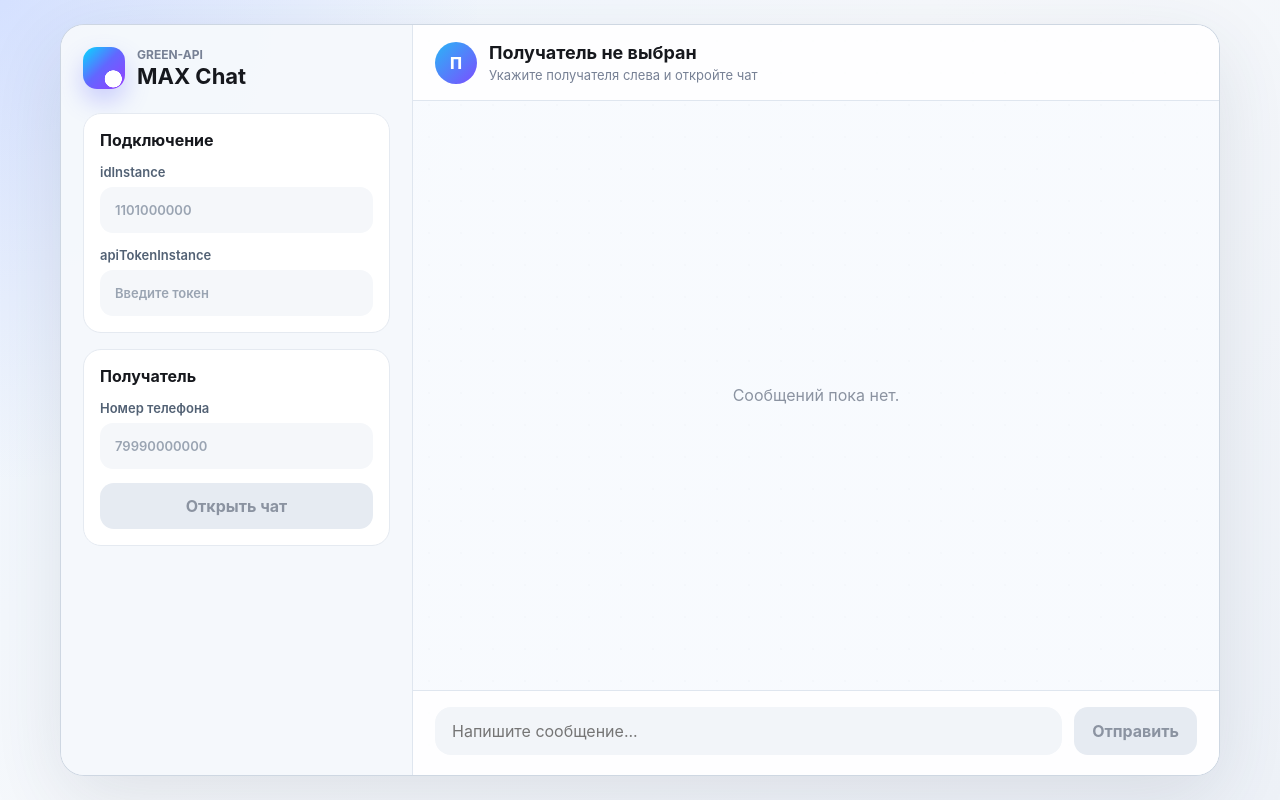
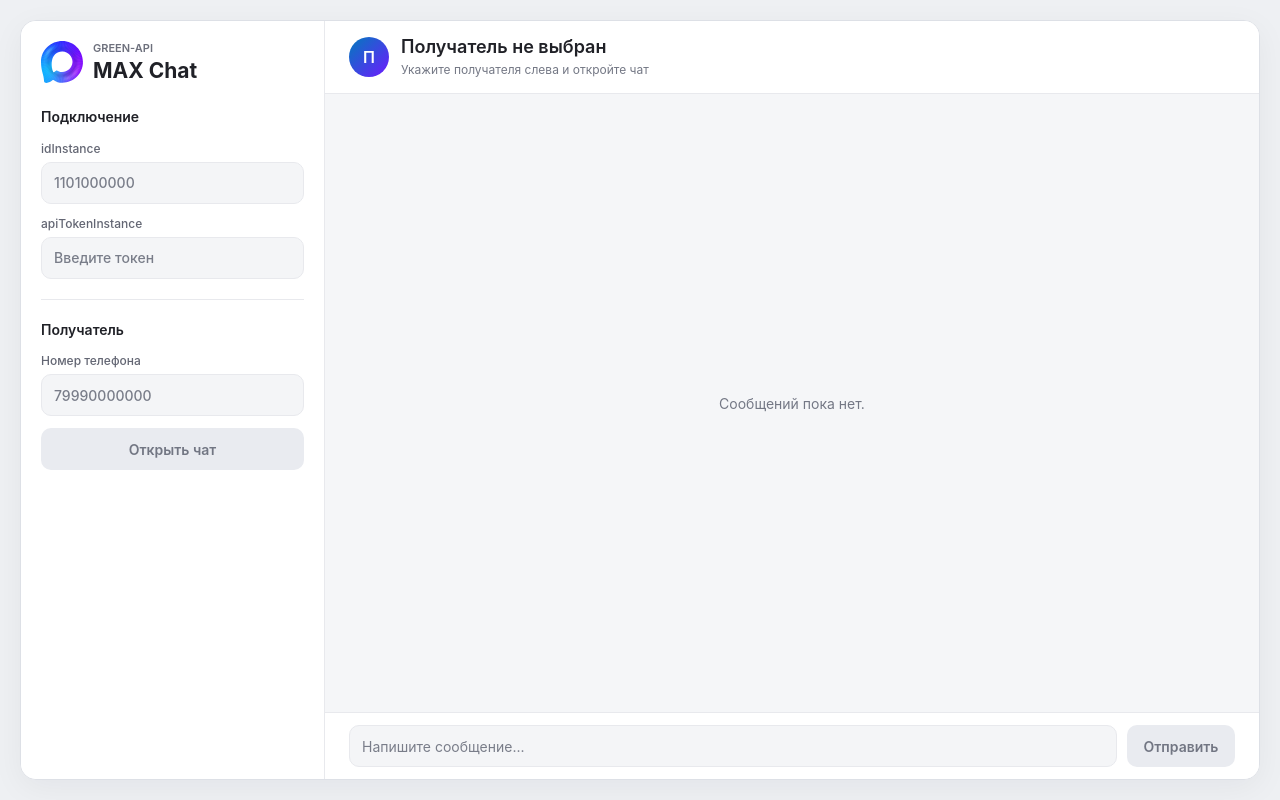
Before and after one commit to toshnotik/green-api-chat, a React (Vite) app: page / in a window 1280 px wide. Built offline with nearby package versions, Linux system fonts and the light colour scheme.

Commit message:
feat: update MAX branding and project presentation

```diff
--- a/index.html
+++ b/index.html
@@ -2,6 +2,7 @@
 <html lang="ru">
   <head>
     <meta charset="UTF-8" />
+    <link rel="icon" type="image/svg+xml" href="/max-logo.svg" />
     <meta name="viewport" content="width=device-width, initial-scale=1.0" />
     <title>GREEN-API MAX Chat</title>
   </head>
--- a/src/App.module.scss
+++ b/src/App.module.scss
@@ -1,214 +1,217 @@
 .page {
   min-height: 100vh;
-  padding: 24px;
-  background:
-    radial-gradient(circle at top left, rgba(98, 128, 255, 0.18), transparent 32%),
-    linear-gradient(135deg, #eef6ff 0%, #f7f9fc 45%, #eef2f8 100%);
-  color: #16181d;
+  padding: 20px;
+  color: #202127;
+  background: #eef0f3;
+  font-size: 14px;
+  letter-spacing: 0;
 }
 
 .shell {
   display: grid;
-  grid-template-columns: minmax(300px, 352px) minmax(0, 1fr);
-  width: min(1160px, 100%);
-  min-height: calc(100vh - 48px);
+  grid-template-columns: 304px minmax(0, 1fr);
+  width: min(1280px, 100%);
+  height: calc(100dvh - 40px);
+  min-height: 540px;
   margin: 0 auto;
   overflow: hidden;
-  background: rgba(255, 255, 255, 0.78);
-  border: 1px solid rgba(194, 205, 219, 0.8);
-  border-radius: 24px;
-  box-shadow: 0 24px 80px rgba(43, 57, 84, 0.12);
+  background: #ffffff;
+  border: 1px solid #dde0e6;
+  border-radius: 16px;
+  box-shadow: 0 8px 32px rgba(24, 28, 38, 0.05);
 }
 
 .sidebar {
   display: flex;
   flex-direction: column;
-  gap: 16px;
-  padding: 22px;
-  background: rgba(245, 248, 252, 0.92);
-  border-right: 1px solid #dfe6ef;
+  gap: 20px;
+  min-width: 0;
+  padding: 20px;
+  overflow-y: auto;
+  background: #ffffff;
+  border-right: 1px solid #e8e9ed;
 }
 
 .brand {
   display: flex;
-  gap: 12px;
+  gap: 10px;
   align-items: center;
-  margin-bottom: 8px;
+  padding-bottom: 4px;
 
   h1 {
-    margin: 2px 0 0;
-    font-size: 22px;
-    line-height: 1.1;
+    margin: 3px 0 0;
+    font-size: 21px;
+    font-weight: 700;
+    line-height: 1.2;
   }
 }
 
 .logo {
+  flex: 0 0 auto;
   width: 42px;
   height: 42px;
-  border-radius: 14px;
-  background:
-    radial-gradient(circle at 72% 76%, #ffffff 0 19%, transparent 20%),
-    linear-gradient(135deg, #14c8ff 8%, #6267ff 48%, #8f44ff 92%);
-  box-shadow: 0 12px 24px rgba(95, 98, 255, 0.28);
+  object-fit: contain;
 }
 
 .eyebrow {
   margin: 0;
-  color: #778195;
-  font-size: 12px;
-  font-weight: 700;
-  letter-spacing: 0;
+  color: #6d707c;
+  font-size: 11px;
+  font-weight: 600;
   text-transform: uppercase;
 }
 
 .panel {
   display: flex;
   flex-direction: column;
-  gap: 14px;
-  padding: 16px;
-  background: #ffffff;
-  border: 1px solid #e5eaf1;
-  border-radius: 18px;
+  gap: 12px;
+  margin: 0;
+  padding: 0;
+
+  & + .panel {
+    padding-top: 20px;
+    border-top: 1px solid #e8e9ed;
+  }
 }
 
-.panelHeader {
-  display: flex;
-  align-items: center;
-  justify-content: space-between;
-  gap: 12px;
-
-  h2 {
-    margin: 0;
-    font-size: 16px;
-    line-height: 1.25;
-  }
-
-  span {
-    padding: 5px 10px;
-    color: #526174;
-    font-size: 12px;
-    background: #eef3f8;
-    border-radius: 999px;
-  }
+.panelHeader h2 {
+  margin: 0 0 2px;
+  font-size: 14px;
+  font-weight: 600;
+  line-height: 1.4;
 }
 
 .field {
   display: flex;
   flex-direction: column;
-  gap: 7px;
-  color: #526174;
-  font-size: 13px;
-  font-weight: 600;
+  gap: 6px;
+  color: #636673;
+  font-size: 12px;
+  font-weight: 500;
+}
 
-  input {
+.field input,
+.composer input {
+  min-width: 0;
   width: 100%;
-    min-height: 46px;
-    padding: 0 14px;
-    color: #16181d;
+  min-height: 42px;
+  padding: 0 12px;
+  color: #202127;
   font: inherit;
-    background: #f5f7fa;
-    border: 1px solid transparent;
-    border-radius: 13px;
+  font-size: 14px;
+  background: #f4f5f7;
+  border: 1px solid #e8e9ed;
+  border-radius: 10px;
   outline: none;
   transition:
-      border-color 160ms ease,
-      background 160ms ease,
-      box-shadow 160ms ease;
+    border-color 150ms ease,
+    background 150ms ease,
+    box-shadow 150ms ease;
+
+  &::placeholder {
+    color: #797d89;
   }
 
-  input:focus {
-    background: #ffffff;
-    border-color: #7c89ff;
-    box-shadow: 0 0 0 4px rgba(124, 137, 255, 0.14);
+  &:hover:not(:disabled) {
+    border-color: #cdd0d9;
   }
 
-  input::placeholder {
-    color: #9aa4b2;
+  &:focus {
+    background: #ffffff;
+    border-color: #6e1aff;
+    box-shadow: 0 0 0 3px rgba(110, 26, 255, 0.1);
+  }
+
+  &:disabled {
+    color: #858894;
+    background: #f4f5f7;
+    cursor: default;
   }
 }
 
 .primaryButton,
 .composer button {
-  min-height: 46px;
-  padding: 0 18px;
+  min-height: 42px;
+  padding: 0 16px;
   color: #ffffff;
   font: inherit;
-  font-weight: 700;
-  background: #4f63ff;
+  font-size: 14px;
+  font-weight: 600;
+  background: linear-gradient(115deg, #007bbd, #471aff 65%, #9500ff);
   border: 0;
-  border-radius: 14px;
+  border-radius: 10px;
   cursor: pointer;
   transition:
-    transform 160ms ease,
-    box-shadow 160ms ease,
-    background 160ms ease;
+    filter 150ms ease,
+    box-shadow 150ms ease;
+
+  &:hover:not(:disabled) {
+    filter: brightness(1.08);
+    box-shadow: 0 3px 10px rgba(71, 26, 255, 0.15);
   }
 
-.primaryButton:hover,
-.composer button:hover {
-  background: #4354df;
-  box-shadow: 0 12px 24px rgba(79, 99, 255, 0.2);
-  transform: translateY(-1px);
+  &:active:not(:disabled) {
+    filter: brightness(0.95);
   }
 
-.primaryButton:disabled:hover,
-.composer button:disabled:hover {
-  background: #e6ebf2;
-  box-shadow: none;
-  transform: none;
+  &:focus-visible {
+    outline: 2px solid #6e1aff;
+    outline-offset: 3px;
   }
 
-.primaryButton:disabled,
-.composer button:disabled {
-  color: #8b93a1;
-  background: #e6ebf2;
-  box-shadow: none;
+  &:disabled {
+    color: #727683;
+    background: #e9ebf0;
     cursor: default;
-  transform: none;
+  }
 }
 
 .error {
   margin: 0;
-  padding: 12px 14px;
-  color: #9f1d35;
-  font-size: 13px;
-  line-height: 1.4;
+  padding: 10px 12px;
+  color: #a1253c;
+  font-size: 12px;
+  line-height: 1.5;
+  overflow-wrap: anywhere;
   background: #fff1f3;
-  border: 1px solid #ffd4dc;
-  border-radius: 14px;
+  border: 1px solid #f6d5db;
+  border-radius: 8px;
 }
 
 .chat {
   display: grid;
-  grid-template-rows: auto 1fr auto;
+  grid-template-rows: auto minmax(0, 1fr) auto;
   min-width: 0;
-  background:
-    linear-gradient(rgba(247, 250, 254, 0.88), rgba(247, 250, 254, 0.88)),
-    radial-gradient(circle at 16px 16px, rgba(83, 102, 126, 0.16) 1px, transparent 1px);
-  background-size:
-    auto,
-    32px 32px;
+  min-height: 0;
+  background: #f5f6f8;
 }
 
 .chatHeader {
   display: flex;
   gap: 12px;
   align-items: center;
-  min-height: 76px;
-  padding: 16px 22px;
-  background: rgba(255, 255, 255, 0.86);
-  border-bottom: 1px solid #dfe6ef;
+  min-height: 72px;
+  padding: 14px 24px;
+  background: #ffffff;
+  border-bottom: 1px solid #e8e9ed;
+
+  > div:last-child {
+    min-width: 0;
+  }
 
   h2 {
     margin: 0;
+    font-size: 18px;
+    font-weight: 600;
+    line-height: 1.35;
     overflow-wrap: anywhere;
-    font-size: 18px;
   }
 
   p {
-    margin: 4px 0 0;
-    color: #778195;
-    font-size: 13px;
+    margin: 3px 0 0;
+    color: #747885;
+    font-size: 12px;
+    line-height: 1.4;
     overflow-wrap: anywhere;
   }
 }
@@ -217,143 +220,149 @@
   display: grid;
   flex: 0 0 auto;
   place-items: center;
-  width: 42px;
-  height: 42px;
+  width: 40px;
+  height: 40px;
   color: #ffffff;
-  font-weight: 800;
-  background: linear-gradient(135deg, #29b6f6, #7c4dff);
+  font-size: 16px;
+  font-weight: 600;
+  background: linear-gradient(135deg, #007bbd, #6e1aff);
   border-radius: 50%;
 }
 
 .messages {
   display: flex;
   flex-direction: column;
-  gap: 10px;
-  padding: 24px;
+  gap: 8px;
   min-height: 0;
+  padding: 20px 24px;
   overflow-y: auto;
+  overscroll-behavior: contain;
   scroll-behavior: smooth;
 }
 
 .emptyState {
   align-self: center;
-  max-width: 320px;
+  max-width: 280px;
   margin: auto;
-  color: #8b93a1;
-  line-height: 1.45;
+  color: #747885;
+  font-size: 14px;
+  line-height: 1.5;
   text-align: center;
 }
 
 .message {
+  flex: 0 0 auto;
   width: fit-content;
-  max-width: min(620px, 76%);
-  padding: 10px 13px 7px;
-  border-radius: 18px;
-  box-shadow: 0 8px 22px rgba(43, 57, 84, 0.08);
+  max-width: min(560px, 80%);
+  padding: 10px 12px 6px;
+  border-radius: 14px;
 
   p {
     margin: 0;
-    line-height: 1.42;
+    font-size: 14px;
+    line-height: 1.5;
     overflow-wrap: anywhere;
     white-space: pre-wrap;
   }
 
   time {
     display: block;
-    margin-top: 4px;
+    margin-top: 3px;
     font-size: 11px;
+    line-height: 1.4;
     text-align: right;
-    opacity: 0.72;
+    opacity: 0.8;
   }
 }
 
 .incoming {
   align-self: flex-start;
-  color: #1f2937;
+  color: #202127;
   background: #ffffff;
-  border: 1px solid #e8edf4;
-  border-bottom-left-radius: 7px;
+  border: 1px solid #e8e9ed;
+  border-bottom-left-radius: 4px;
+  box-shadow: 0 1px 3px rgba(24, 28, 38, 0.03);
 }
 
 .outgoing {
   align-self: flex-end;
   color: #ffffff;
-  background: linear-gradient(135deg, #5567ff, #7c4dff);
-  border-bottom-right-radius: 7px;
+  background: linear-gradient(115deg, #007bbd, #471aff 65%, #9500ff);
+  border-bottom-right-radius: 4px;
 }
 
 .composer {
   display: grid;
-  grid-template-columns: minmax(0, 1fr) auto;
-  gap: 12px;
-  padding: 16px 22px 20px;
-  background: rgba(255, 255, 255, 0.86);
-  border-top: 1px solid #dfe6ef;
-
-  input {
-    min-width: 0;
-    min-height: 48px;
-    padding: 0 16px;
-    color: #16181d;
-    font: inherit;
-    background: #f2f5f9;
-    border: 1px solid transparent;
-    border-radius: 16px;
-    outline: none;
-    transition:
-      border-color 160ms ease,
-      background 160ms ease,
-      box-shadow 160ms ease;
+  grid-template-columns: minmax(0, 1fr) 108px;
+  gap: 10px;
+  padding: 12px 24px;
+  background: #ffffff;
+  border-top: 1px solid #e8e9ed;
 }
 
-  input:focus {
-    background: #ffffff;
-    border-color: #7c89ff;
-    box-shadow: 0 0 0 4px rgba(124, 137, 255, 0.14);
-  }
-
-  input:disabled {
-    color: #8b93a1;
-    cursor: default;
-  }
-}
-
-@media (max-width: 820px) {
+@media (max-width: 760px) {
   .page {
     padding: 0;
   }
 
   .shell {
     grid-template-columns: 1fr;
-    min-height: 100vh;
+    height: auto;
+    min-height: 100dvh;
     border: 0;
     border-radius: 0;
+    box-shadow: none;
   }
 
   .sidebar {
+    gap: 16px;
+    padding: 16px;
+    overflow: visible;
     border-right: 0;
-    border-bottom: 1px solid #dfe6ef;
+    border-bottom: 1px solid #e8e9ed;
+  }
+
+  .panel + .panel {
+    padding-top: 16px;
   }
 
   .chat {
-    min-height: 560px;
-  }
+    height: max(440px, 65dvh);
   }
 
-@media (max-width: 560px) {
-  .sidebar,
-  .messages,
   .chatHeader,
-  .composer {
-    padding-right: 16px;
-    padding-left: 16px;
+  .messages {
+    padding: 16px;
   }
 
   .composer {
-    grid-template-columns: 1fr;
+    gap: 8px;
+    padding: 12px 16px max(12px, env(safe-area-inset-bottom));
   }
 
   .message {
     max-width: 88%;
   }
+
+  .field input {
+    font-size: 16px;
   }
+
+  .composer input {
+    padding: 0 10px;
+    font-size: 16px;
+  }
+}
+
+@media (prefers-reduced-motion: reduce) {
+  .messages {
+    scroll-behavior: auto;
+  }
+
+  .field input,
+  .composer input,
+  .primaryButton,
+  .composer button {
+    transition: none;
+  }
+}
--- a/src/App.tsx
+++ b/src/App.tsx
@@ -242,7 +242,13 @@ function App() {
       <section className={styles.shell} aria-label="GREEN-API MAX chat">
         <aside className={styles.sidebar}>
           <div className={styles.brand}>
-            <span className={styles.logo} aria-hidden="true" />
+            <img
+              className={styles.logo}
+              src={`${import.meta.env.BASE_URL}max-logo.svg`}
+              alt=""
+              width="42"
+              height="42"
+            />
             <div>
               <p className={styles.eyebrow}>GREEN-API</p>
               <h1>MAX Chat</h1>
```
Also changed, not shown: public/max-logo.svg (added), 2 other files (tests, documents, lock files or other folders). Lines whose indentation alone changed are shown as unchanged.
